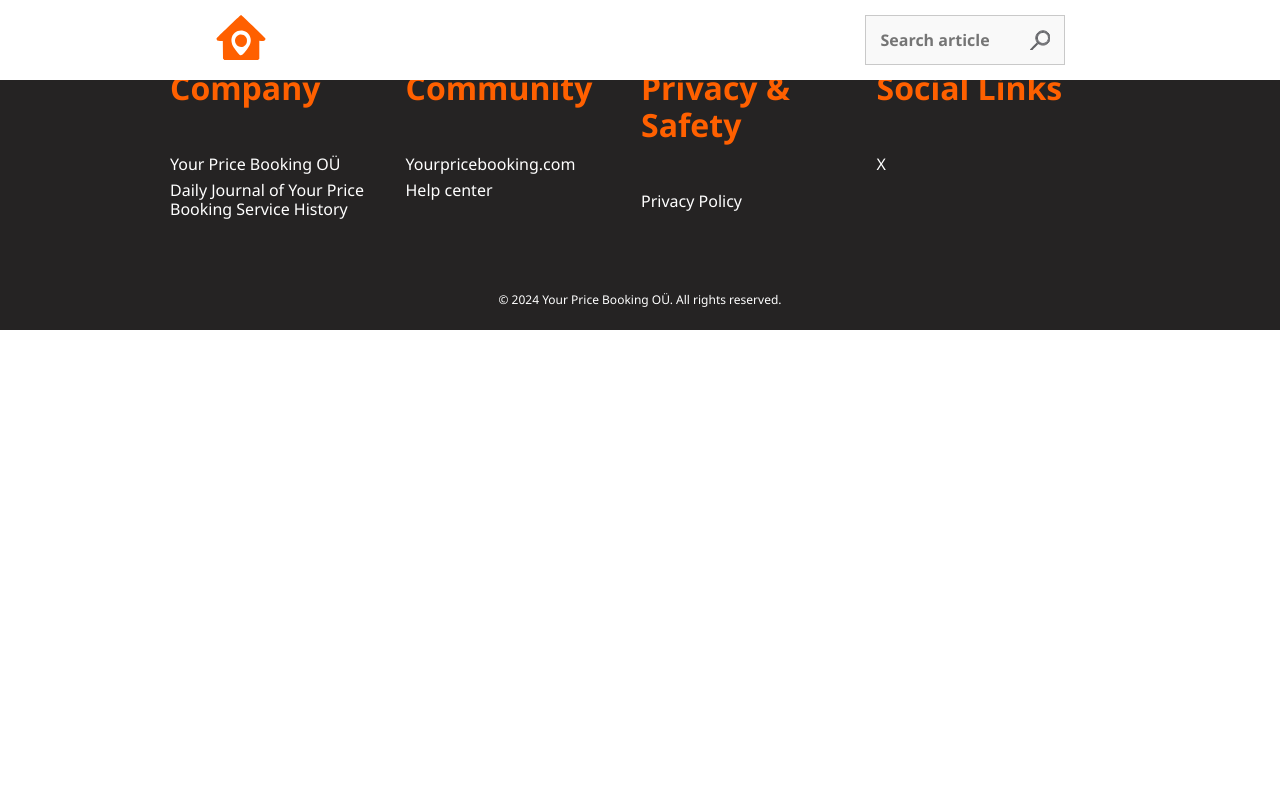
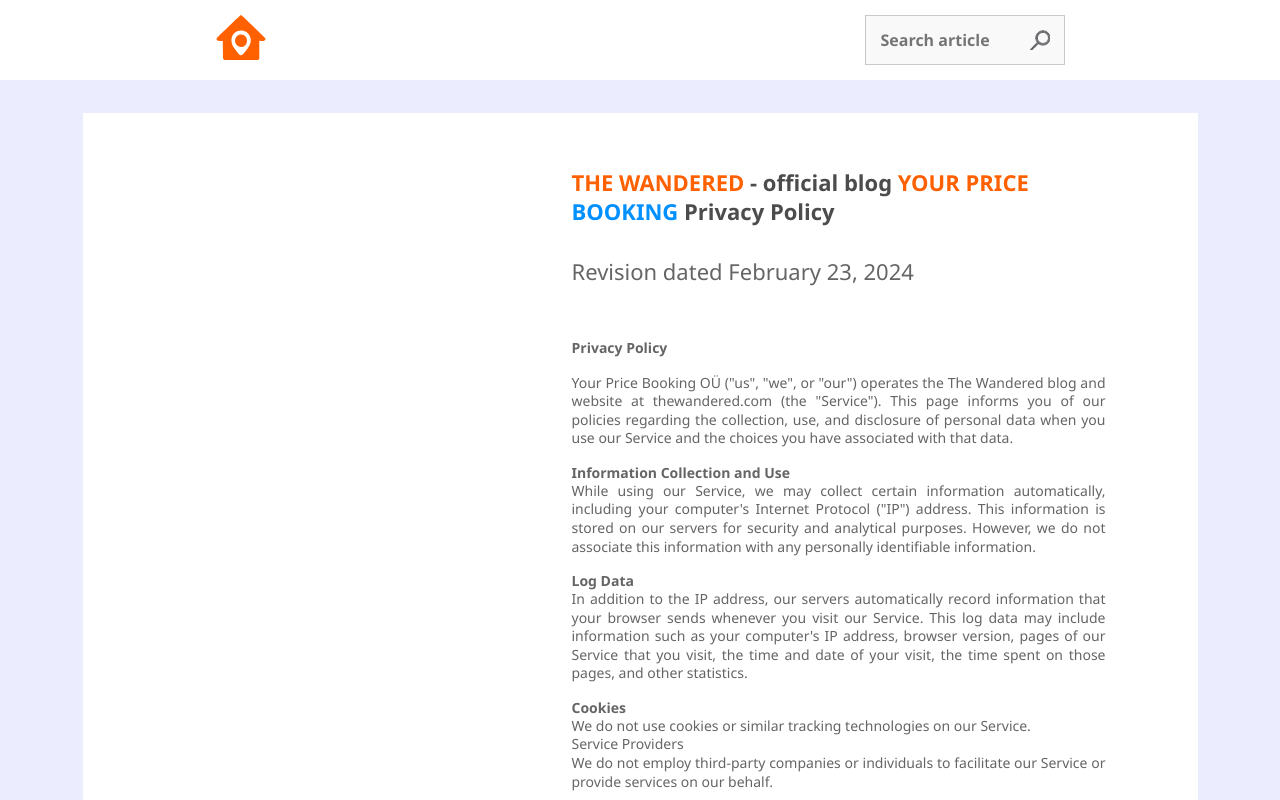
Before and after one commit to YourPriceBooking/The_wandered, a Next.js app in the folder blog_next/: page /private-policy in a window 1280 px wide. Shown: the top 800 px of the page. Built offline with nearby package versions, Linux system fonts and the light colour scheme.

Commit message:
Add Privacy Policy

```diff
--- a/blog_next/src/Components/Footer/footerLinksData.ts
+++ b/blog_next/src/Components/Footer/footerLinksData.ts
@@ -30,7 +30,7 @@
 		links: [
 			{
 				name: 'Privacy Policy',
-        src: '#',
+				src: '/private-policy',
 			},
 		],
 	},
--- /dev/null
+++ b/blog_next/src/app/private-policy/page.tsx
@@ -0,0 +1,52 @@
+import { privatePolicyData } from '@/defaultData/privatePolicyData';
+import { Metadata } from 'next';
+import { format } from 'date-fns';
+import s from './privatePolicyPage.module.scss';
+
+export const metadata: Metadata = {
+	title: privatePolicyData.metaTitle,
+	description: privatePolicyData.metaDescription,
+};
+
+export default function PrivatePolicy() {
+	return (
+		<main className={s.main}>
+			<section className={s.section}>
+				<div className={s.container}>
+					<h1>
+						{privatePolicyData.title.map((item, index) => (
+							<span
+								key={index}
+								style={{
+									color: privatePolicyData.titleColors[index],
+									fontWeight: privatePolicyData.titleFontWeight[index],
+								}}
+							>
+								{`${item} `}
+							</span>
+						))}
+					</h1>
+					<p>
+						{`${privatePolicyData.revisionDated.text} ${format(
+							privatePolicyData.revisionDated.date,
+							'MMMM dd, yyyy',
+						)}`}
+					</p>
+					<ul>
+						{privatePolicyData.articles.map(({ subTitle, paragraphText }, index) => (
+							<li key={subTitle}>
+								<h2>{subTitle}</h2>
+								{Array.isArray(paragraphText) ? (
+									paragraphText.map((item) => <p key={item}>{item}</p>)
+								) : (
+									<p>{paragraphText}</p>
+								)}
+								<p></p>
+							</li>
+						))}
+					</ul>
+				</div>
+			</section>
+		</main>
+	);
+}
--- /dev/null
+++ b/blog_next/src/app/private-policy/privatePolicyPage.module.scss
@@ -0,0 +1,88 @@
+.main {
+	display: flex;
+	flex-grow: 1;
+}
+
+.section {
+	display: flex;
+	flex-grow: 1;
+	width: 100vw;
+	margin-top: 80px;
+	background-color: var(--color-background-1);
+	padding-top: 5px;
+	@media (min-width: 768px) {
+		padding-top: 25px;
+		padding-bottom: 51px;
+	}
+	@media (min-width: 1200px) {
+		padding-top: 33px;
+		padding-bottom: 43px;
+	}
+}
+
+.container {
+	width: 100%;
+	max-width: 309px;
+	padding: 27px 20px;
+	margin: 0 auto;
+	background-color: var(--color-background-2);
+	line-height: 1.33;
+	color: var(--color-secondary-4);
+	@media (min-width: 768px) {
+		max-width: none;
+		width: 720px;
+		padding: 55px 92px;
+	}
+	@media (min-width: 1200px) {
+		padding-left: 489px;
+		width: 1115px;
+	}
+	h1 {
+		font-size: 14px;
+		font-weight: 700;
+		margin-bottom: 40px;
+		@media (min-width: 768px) {
+			font-size: 22px;
+			margin-bottom: 30px;
+			padding-right: 20px;
+		}
+	}
+
+	p {
+		font-size: 12px;
+		line-height: 1.33;
+		margin-bottom: 27px;
+		@media (min-width: 768px) {
+			font-size: 22px;
+			margin-bottom: 54px;
+		}
+	}
+
+	h2 {
+		font-size: 9px;
+		@media (min-width: 768px) {
+			font-size: 14px;
+		}
+	}
+	ul {
+		line-height: 1.9;
+		@media (min-width: 768px) {
+			line-height: 1.2;
+		}
+		li {
+			font-size: 9px;
+			margin-bottom: 17px;
+
+			& > p {
+				margin-bottom: 0;
+				text-align: justify;
+				@media (min-width: 768px) {
+					font-size: 14px;
+				}
+			}
+			&:first-child h2 {
+				margin-bottom: 17px;
+			}
+		}
+	}
+}
--- /dev/null
+++ b/blog_next/src/defaultData/privatePolicyData.ts
@@ -0,0 +1,53 @@
+export const privatePolicyData = {
+	metaTitle: 'The WANDERED - Your Price Booking Official Blog Privacy Policy',
+	metaDescription: `Explore the Privacy Policy of The Wandered blog, the official online platform of Your Price Booking OÜ. Learn about our commitment to safeguarding your personal data, our practices in information collection, and the transparency we maintain in disclosing how your data is used. Your privacy matters to us, and this page outlines the choices you have regarding the information associated with your use of our services. Stay informed, secure, and confident as you navigate through Wandered at thewandered.com`,
+	title: ['THE WANDERED', '- official blog', 'YOUR PRICE', 'BOOKING', 'Privacy Policy'],
+	titleColors: ['#FF6000', '#4C4C4C', '#FF6000', '#0090FF', '#4C4C4C'],
+	titleFontWeight: [900, 900, 900, 900, 700],
+	revisionDated: { text: 'Revision dated', date: new Date('2024-02-23') },
+	articles: [
+		{
+			subTitle: 'Privacy Policy',
+			paragraphText:
+				'Your Price Booking OÜ ("us", "we", or "our") operates the The Wandered blog and website at thewandered.com (the "Service"). This page informs you of our policies regarding the collection, use, and disclosure of personal data when you use our Service and the choices you have associated with that data.',
+		},
+		{
+			subTitle: 'Information Collection and Use',
+			paragraphText: `While using our Service, we may collect certain information automatically, including your computer's Internet Protocol ("IP") address. This information is stored on our servers for security and analytical purposes. However, we do not associate this information with any personally identifiable information.`,
+		},
+		{
+			subTitle: 'Log Data',
+			paragraphText:
+				"In addition to the IP address, our servers automatically record information that your browser sends whenever you visit our Service. This log data may include information such as your computer's IP address, browser version, pages of our Service that you visit, the time and date of your visit, the time spent on those pages, and other statistics.",
+		},
+		{
+			subTitle: 'Cookies',
+			paragraphText: [
+				'We do not use cookies or similar tracking technologies on our Service.',
+				'Service Providers',
+				'We do not employ third-party companies or individuals to facilitate our Service or provide services on our behalf.',
+			],
+		},
+		{
+			subTitle: 'Links to Other Sites',
+			paragraphText:
+				"Our Service may contain links to other sites that are not operated by us. If you click on a third-party link, you will be directed to that third party's site. We strongly advise you to review the Privacy Policy of every site you visit.",
+		},
+		{
+			subTitle: "Children's Privacy",
+			paragraphText: `Our Service does not address anyone under the age of 18 ("Children"). We do not knowingly collect personally identifiable information from anyone under the age of 18.`,
+		},
+		{
+			subTitle: 'Changes to This Privacy Policy',
+			paragraphText:
+				'We may update our Privacy Policy from time to time. We will notify you of any changes by posting the new Privacy Policy on this page.',
+		},
+		{
+			subTitle: 'Contact Us',
+			paragraphText: [
+				'If you have any questions about this Privacy Policy, please contact us at yourpricebooking.com/support',
+				'By using our Service, you agree to the collection and use of information in accordance with this Privacy Policy.',
+			],
+		},
+	],
+};
--- a/blog_next/src/styles/globals.scss
+++ b/blog_next/src/styles/globals.scss
@@ -10,7 +10,7 @@
 	font-family: 'Segoe UI', sans-serif;
 }
 
-body{
+body {
 	display: flex;
 	flex-direction: column;
 	min-height: 100vh;
@@ -31,3 +31,8 @@
 p {
 	margin: 0;
 }
+
+ul,
+ol {
+	list-style: none;
+}
--- /dev/null
+++ b/package.json
@@ -0,0 +1,5 @@
+{
+  "dependencies": {
+    "date-fns": "^3.4.0"
+  }
+}
```
Also changed, not shown: blog_next/src/app/mainPage.module.scss (indentation only), 1 other file (tests, documents, lock files or other folders). Lines whose indentation alone changed are shown as unchanged.
